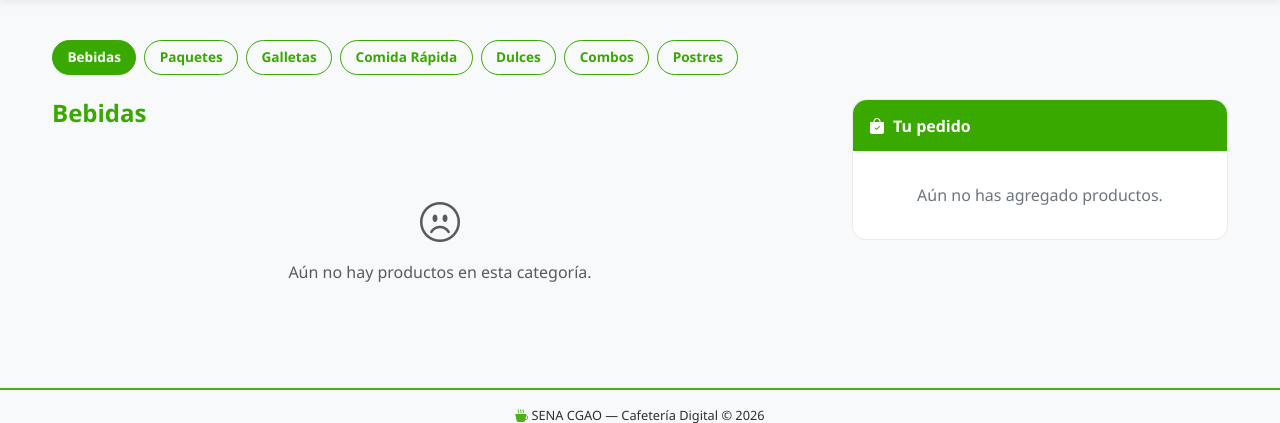
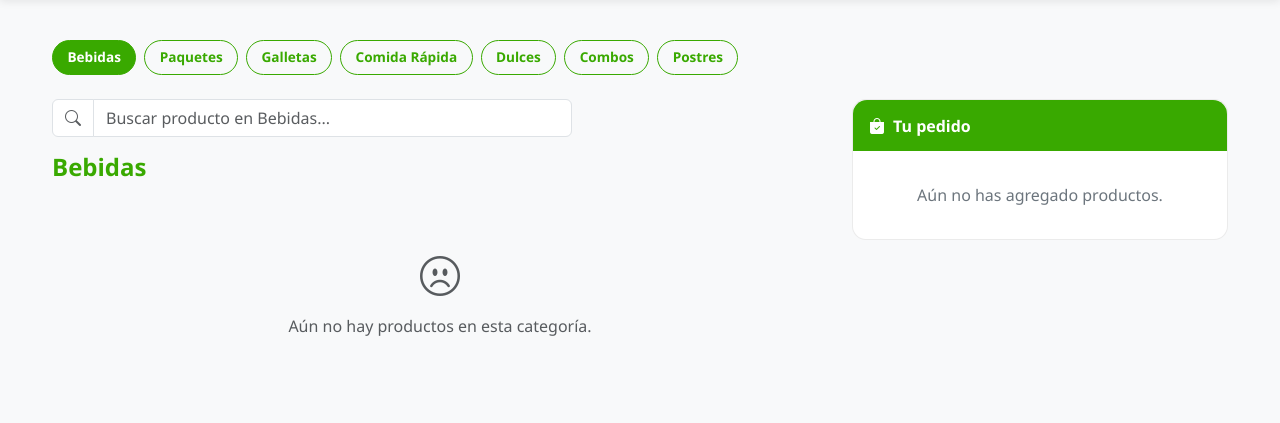
Before and after one commit to juandp1403-dotcom/Proyecto-cafeteria, a Flask app: page /cliente/categoria/Bebidas in a window 1280 px wide. Shown: the part 77-500 px from the top of the page. Run offline with Flask 3, Linux system fonts and the light colour scheme; the visitor is signed in with stand-in values (Sample User, id 1); data comes from the database, SQL or seed files in the repository; data that the repository does not hold is empty; some libraries are stand-ins or nearby versions.

Commit message:
buscador

```diff
--- a/app/templates/cliente/categoria.html
+++ b/app/templates/cliente/categoria.html
@@ -100,6 +100,7 @@
     width: 24px; height: 24px; line-height: 1; padding: 0; font-size: .85rem;
   }
   .pedido-vacio { padding: 2rem 1rem; text-align: center; color: #6c757d; }
+  .buscador-categoria { max-width: 520px; }
 </style>
 {% endblock %}
 
@@ -115,6 +116,14 @@
 
   <div class="row g-4">
     <div class="{% if es_cliente %}col-lg-8{% else %}col-lg-12{% endif %}">
+      <div class="input-group buscador-categoria mb-3">
+        <span class="input-group-text" style="background:var(--bg-card)">
+          <i class="bi bi-search text-muted"></i>
+        </span>
+        <label class="visually-hidden" for="buscador-categoria">Buscar producto</label>
+        <input type="search" id="buscador-categoria" class="form-control"
+               placeholder="Buscar producto en {{ categoria }}..." oninput="filtrarProductos()">
+      </div>
       <h4 class="fw-bold mb-3" style="color:var(--sena-green)">{{ categoria }}</h4>
 
       {% if not grupos %}
@@ -125,10 +134,11 @@
       {% endif %}
 
       {% for sub, items in grupos %}
+        <div class="subcategoria-grupo">
         {% if sub %}<div class="subcategoria-titulo">{{ sub }}</div>{% endif %}
         <div class="row g-3">
           {% for p in items %}
-          <div class="col-6 col-md-4">
+          <div class="col-6 col-md-4 producto-col" data-search="{{ (p.nombre ~ ' ' ~ categoria ~ ' ' ~ sub)|lower }}">
             <div class="producto-card-cat {% if p.stock == 0 %}opacity-50{% endif %}"
                  data-id="{{ p.idproducto }}" data-nombre="{{ p.nombre }}"
                  data-precio="{{ p.precio }}" data-stock="{{ p.stock }}"
@@ -156,7 +166,12 @@
           </div>
           {% endfor %}
         </div>
+        </div>
       {% endfor %}
+      <div id="sin-resultados" class="text-center text-muted py-5 d-none">
+        <i class="bi bi-search" style="font-size:2.5rem"></i>
+        <p class="mt-2">No se encontraron productos.</p>
+      </div>
     </div>
 
     {% if es_cliente %}
@@ -360,4 +375,26 @@ function mostrarAlerta(tipo, msg) {
 renderPedido();
 </script>
 {% endif %}
+<script>
+function filtrarProductos() {
+  const texto = quitarTildes(document.getElementById('buscador-categoria').value);
+  const productos = document.querySelectorAll('.producto-col');
+  let visibles = 0;
+
+  productos.forEach((producto) => {
+    const coincide = quitarTildes(producto.dataset.search).includes(texto);
+    producto.classList.toggle('d-none', !coincide);
+    if (coincide) visibles += 1;
+  });
+
+  document.querySelectorAll('.subcategoria-grupo').forEach((grupo) => {
+    grupo.classList.toggle('d-none', !grupo.querySelector('.producto-col:not(.d-none)'));
+  });
+  document.getElementById('sin-resultados').classList.toggle('d-none', visibles > 0);
+}
+
+function quitarTildes(texto) {
+  return texto.toLowerCase().normalize('NFD').replace(/[\u0300-\u036f]/g, '');
+}
+</script>
 {% endblock %}
```
